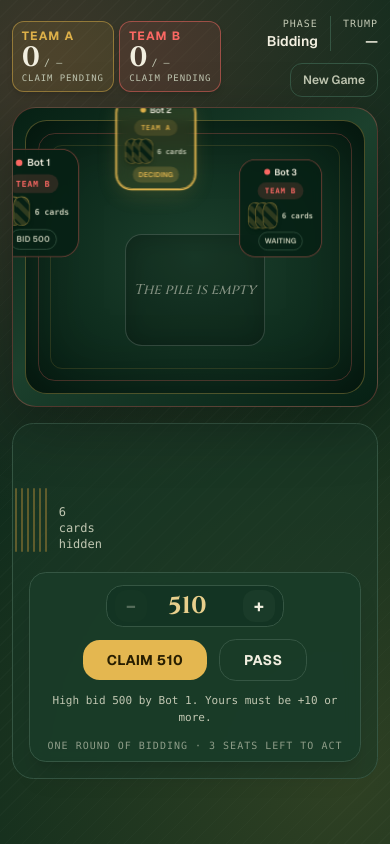
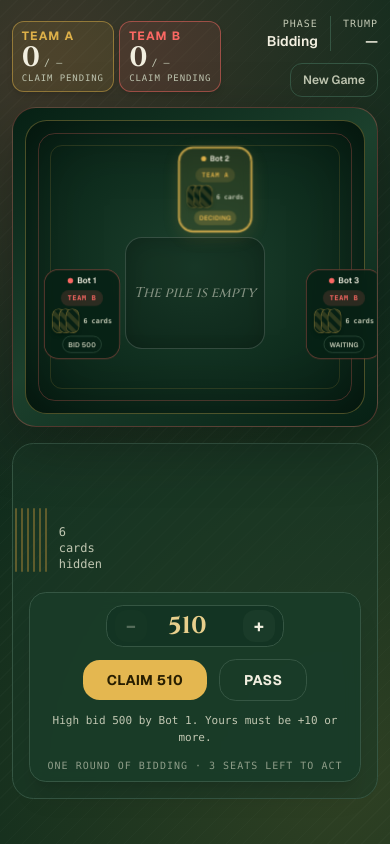
Before and after one commit to gsoundarcse/904-card-game, a Next.js app: page / in a window 390 px wide. Both pictures are taken after a click on the button "DEAL THE CARDS". Built offline with nearby package versions, Linux system fonts and the light colour scheme.

Commit message:
Fix 4-player mobile seat layout: remove duplicate translate transform and fragile nth-child selectors

```diff
--- a/app/globals.css
+++ b/app/globals.css
@@ -156,38 +156,38 @@
   }
 
   .four-seat-table {
-    height: 300px;
+    height: 320px;
   }
 
   .four-seat-table .game-table-seat {
-    transform: translate(-50%, -50%) scale(0.82);
+    transform: scale(0.68);
     transform-origin: center;
   }
 
-  .four-seat-table .game-table-seat:nth-child(1) {
+  /* seat 0 is the human player, hidden on the pass-and-play mobile table */
+  .four-seat-table .game-table-seat[data-seat-index='0'] {
     display: none;
   }
 
-  .four-seat-table .game-table-seat:nth-child(2) {
-    left: 23%;
-    top: 66%;
-    transform: translate(-50%, -50%) scale(0.74);
+  .four-seat-table .game-table-seat[data-seat-index='1'] {
+    left: 14%;
+    top: 58%;
   }
 
-  .four-seat-table .game-table-seat:nth-last-child(2) {
+  .four-seat-table .game-table-seat[data-seat-index='2'] {
     left: 50%;
-    top: 27%;
-    transform: translate(-50%, -50%) scale(0.7);
+    top: 18%;
+    transform: scale(0.64);
   }
 
-  .four-seat-table .game-table-seat:last-child {
-    left: 85%;
-    top: 50%;
-    transform: translate(-50%, -50%) scale(0.74);
+  .four-seat-table .game-table-seat[data-seat-index='3'] {
+    left: 86%;
+    top: 58%;
   }
 
   .four-seat-table .central-pile {
-    top: 61%;
+    top: 58%;
+    max-width: 50%;
   }
 
   .six-seat-table {
--- a/components/game-table.tsx
+++ b/components/game-table.tsx
@@ -218,6 +218,7 @@ export function GameTable({
       {seats.map((seat, i) => (
         <div
           key={i}
+          data-seat-index={i}
           className={cn('game-table-seat absolute z-20', sixSeatTable && 'six-seat-station', hideBottomSeat && i === 0 && 'hidden')}
           style={seatPosition(i, seats.length)}
         >
```
